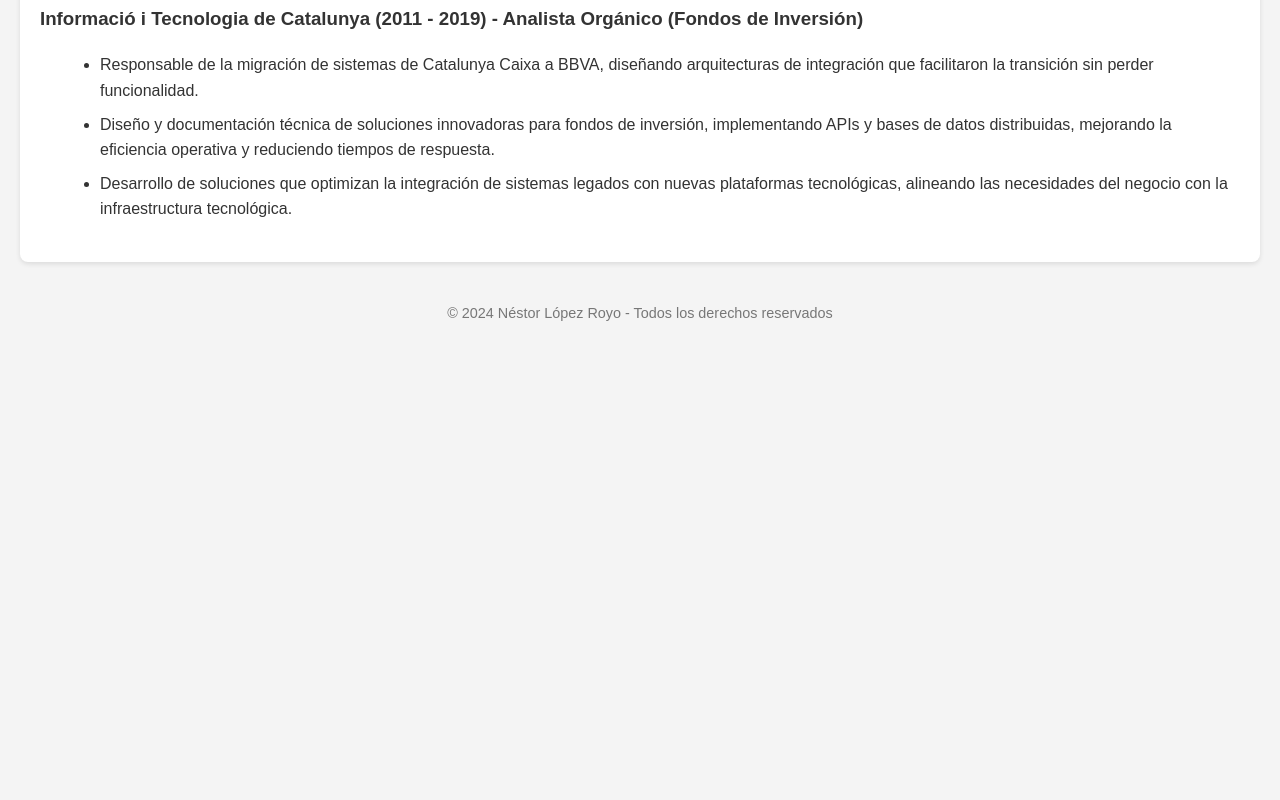
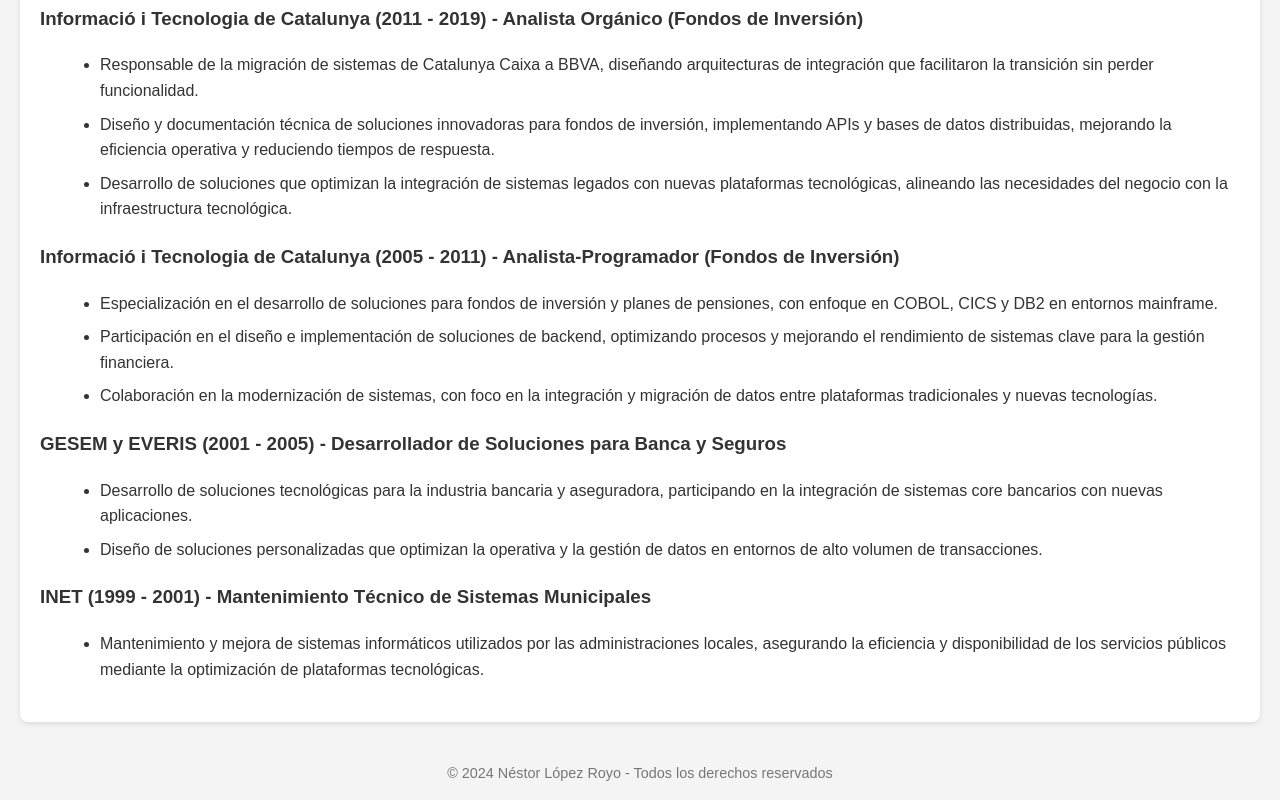
Before and after one commit to kizokumaru/kizokumaru.github.io, a plain HTML site: page index.html in a window 1280 px wide. Shown: the part 2335-3135 px from the top of the page. Before the commit the page ends 2674 px from the top, so only its background shows below. Drawn offline with Linux system fonts and the light colour scheme.

Commit message:
Añado resto de experiencia laboral

```diff
--- a/index.html
+++ b/index.html
@@ -137,6 +137,30 @@
             </ul>
         </div>
 
+        <div class="experiencia-item">
+            <h3>Informació i Tecnologia de Catalunya (2005 - 2011) - Analista-Programador (Fondos de Inversión)</h3>
+            <ul>
+                <li>Especialización en el desarrollo de soluciones para fondos de inversión y planes de pensiones, con enfoque en COBOL, CICS y DB2 en entornos mainframe.</li>
+                <li>Participación en el diseño e implementación de soluciones de backend, optimizando procesos y mejorando el rendimiento de sistemas clave para la gestión financiera.</li>
+                <li>Colaboración en la modernización de sistemas, con foco en la integración y migración de datos entre plataformas tradicionales y nuevas tecnologías.</li>
+            </ul>
+        </div>
+
+        <div class="experiencia-item">
+            <h3>GESEM y EVERIS (2001 - 2005) - Desarrollador de Soluciones para Banca y Seguros</h3>
+            <ul>
+                <li>Desarrollo de soluciones tecnológicas para la industria bancaria y aseguradora, participando en la integración de sistemas core bancarios con nuevas aplicaciones.</li>
+                <li>Diseño de soluciones personalizadas que optimizan la operativa y la gestión de datos en entornos de alto volumen de transacciones.</li>
+            </ul>
+        </div>
+
+        <div class="experiencia-item">
+            <h3>INET (1999 - 2001) - Mantenimiento Técnico de Sistemas Municipales</h3>
+            <ul>
+                <li>Mantenimiento y mejora de sistemas informáticos utilizados por las administraciones locales, asegurando la eficiencia y disponibilidad de los servicios públicos mediante la optimización de plataformas tecnológicas.</li>
+            </ul>
+        </div>
+
         <!-- Agregar más experiencia laboral según sea necesario -->
 
     </section>
```
